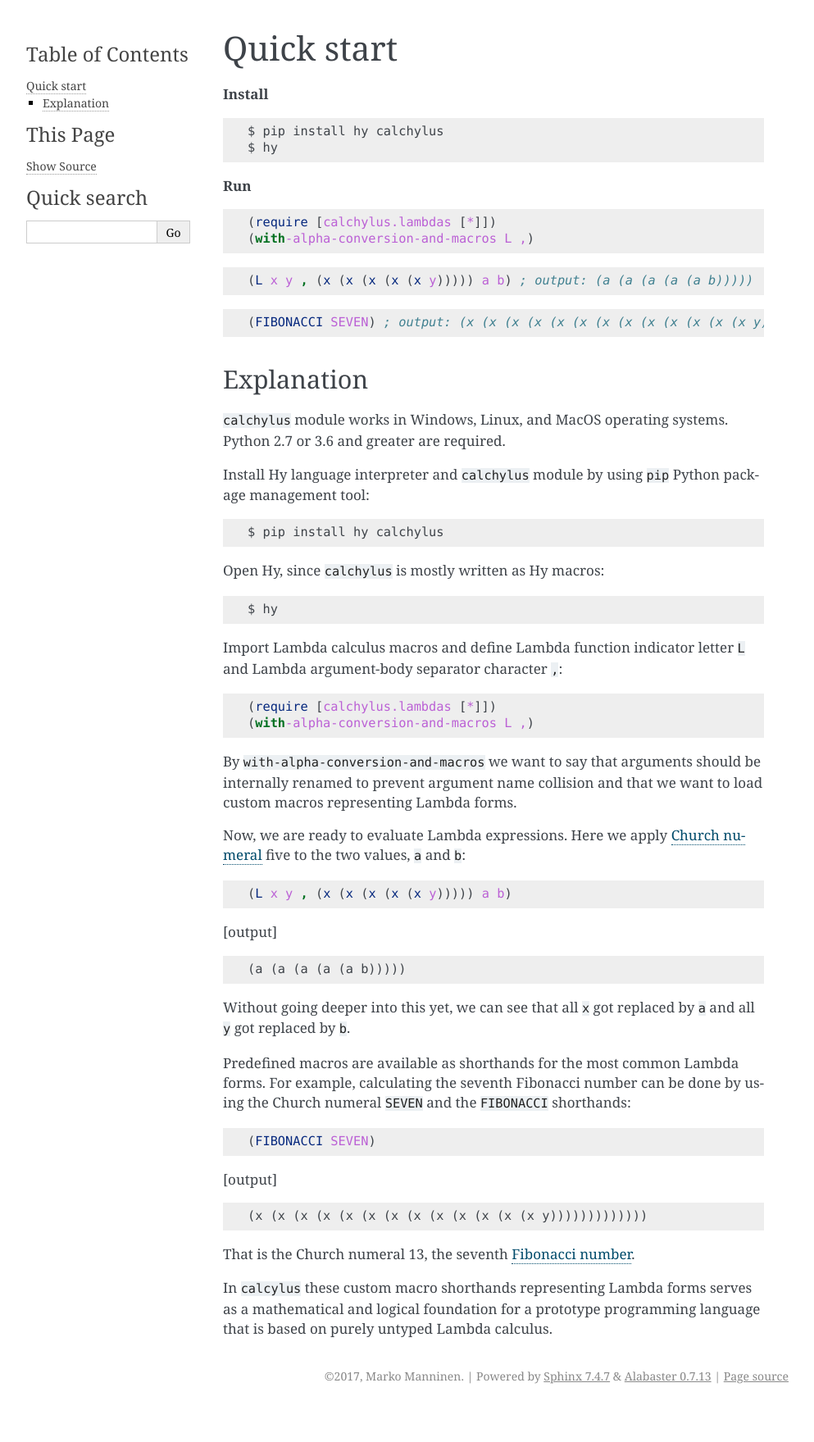
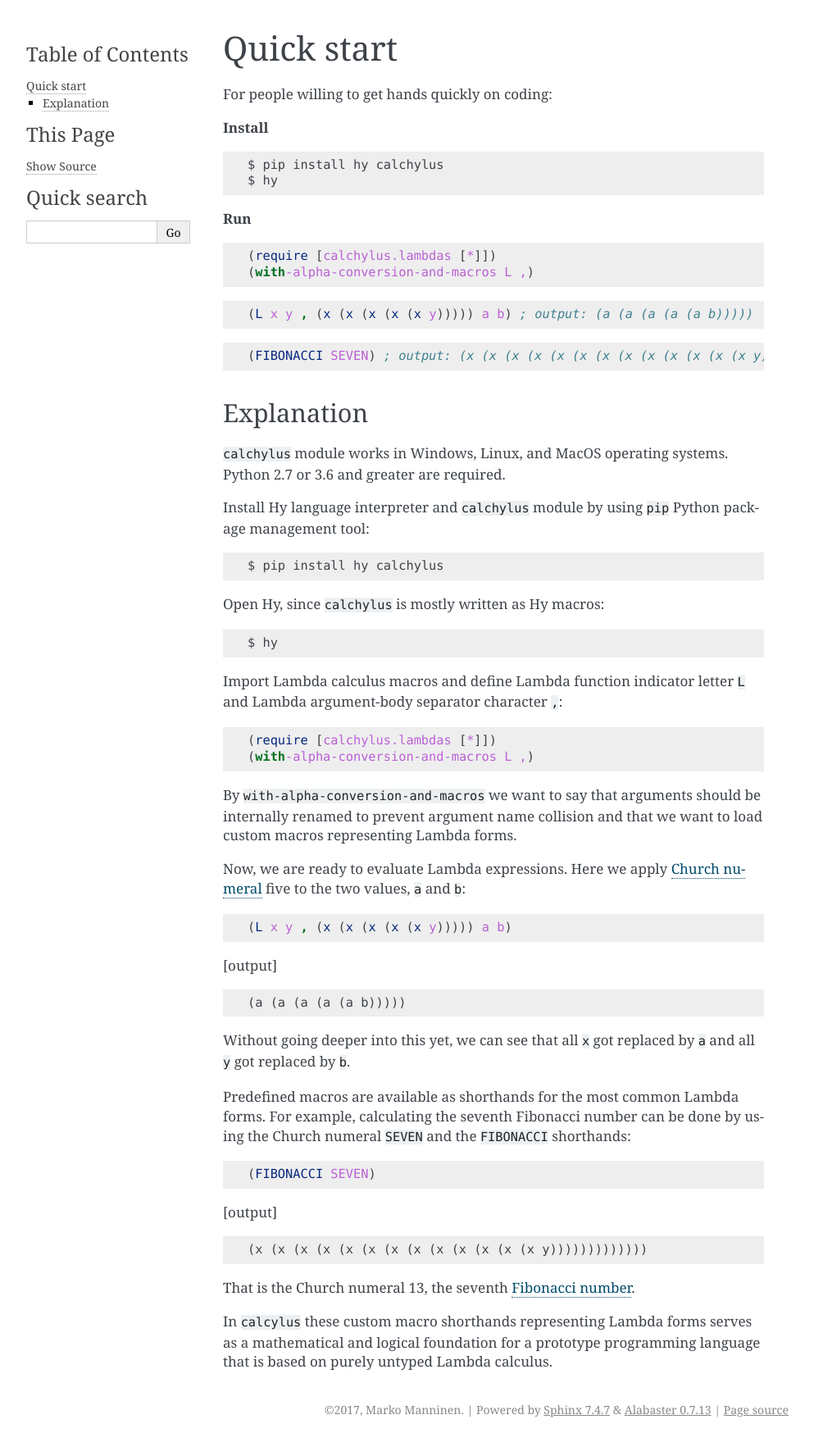
Before and after one commit to markomanninen/calchylus, a Sphinx documentation site: the page built from doc/quick.rst, in a window 1280 px wide. Shown: the whole page at 82% size, without its empty margins (148-1141 px from the left). Built offline with Sphinx 7.4.7, drawn with Linux system fonts in a browser that asks for light colours; before the commit the page ends 1718 px from its top, so only the background shows below that.

Commit message:
small docs additions

```diff
--- a/README.rst
+++ b/README.rst
@@ -53,6 +53,8 @@ least of the fixed point combinator or shortly, ϒ combinator.
 
 Quick start
 -----------
+
+For people willing to get hands quickly on coding:
 
 **Install**
 
--- a/doc/index.rst
+++ b/doc/index.rst
@@ -54,6 +54,11 @@ least of the fixed point combinator or shortly, ϒ combinator:
 
 $$\\Large ϒ = 𝜆x.(𝜆y.x \\space (y \\space y)) \\space (𝜆y.x \\space (y \\space y))$$
 
+The `MIT <http://choosealicense.com/licenses/mit/>`__ License
+-------------------------------------------------------------
+
+Copyright (c) 2017 Marko Manninen
+
 Contents
 --------
 
--- a/doc/quick.rst
+++ b/doc/quick.rst
@@ -1,6 +1,8 @@
 
 Quick start
 ===========
+
+For people willing to get hands quickly on coding:
 
 **Install**
 
```
Also changed, not shown: 1 other file.
